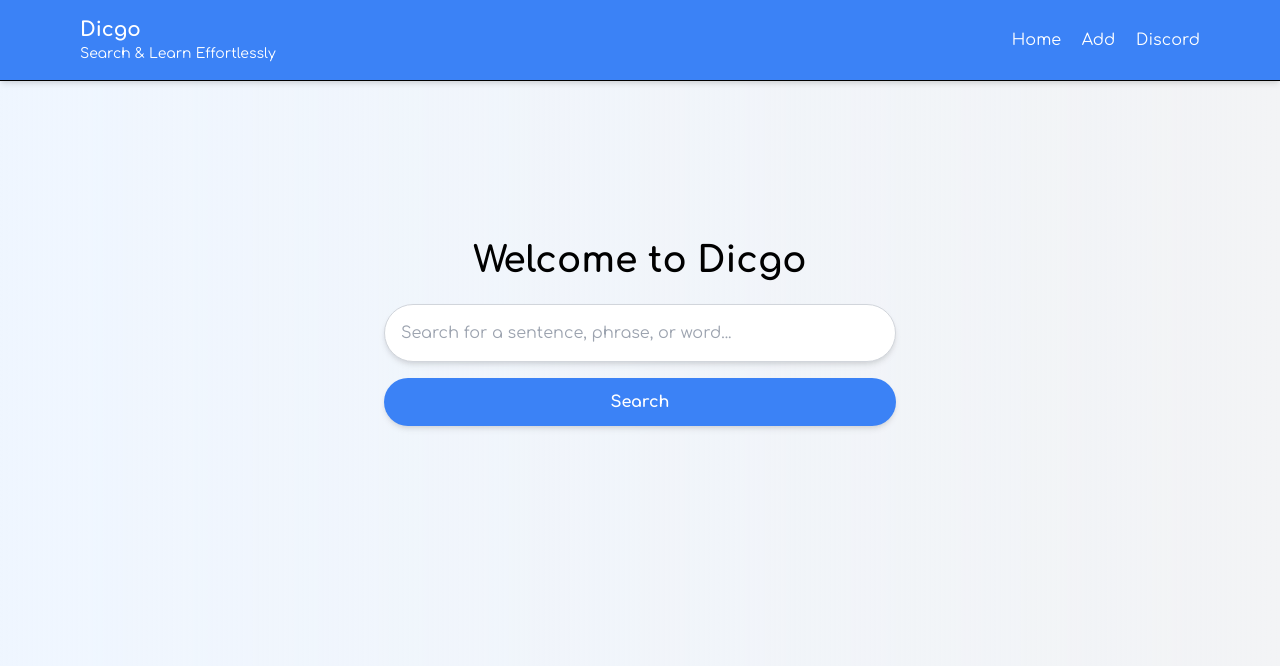
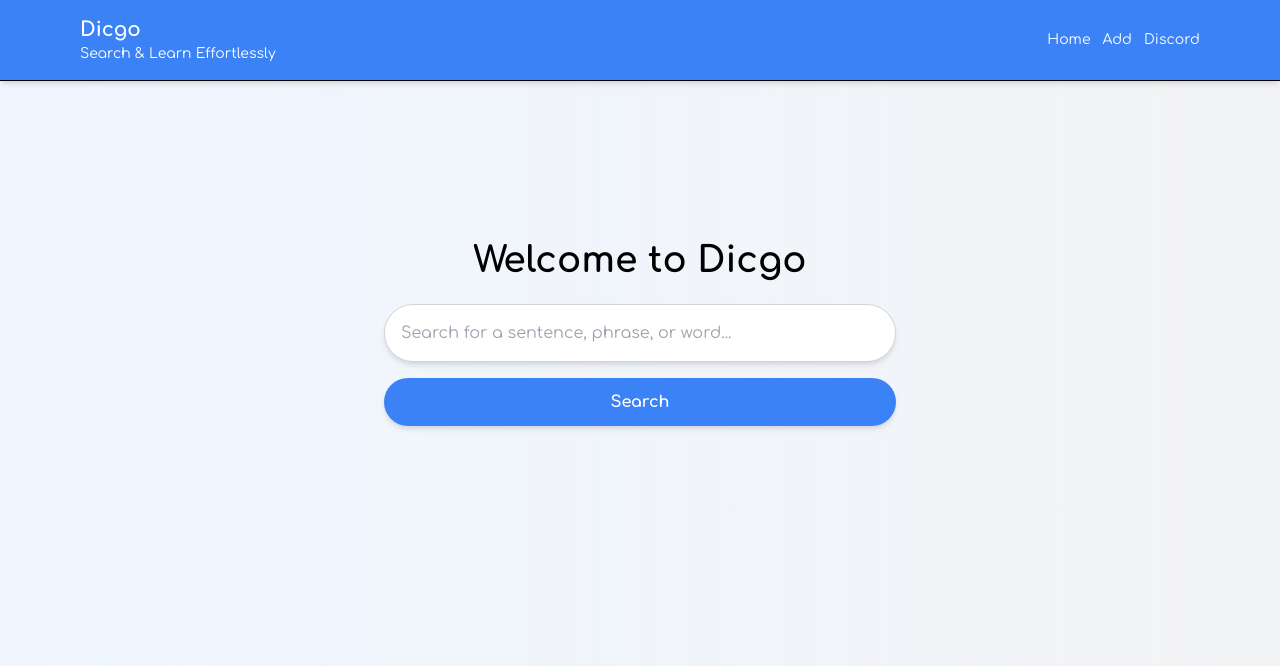
Before and after one commit to willi-felix/flora, a Flask app: page / in a window 1280 px wide. Shown: the top 666 px of the page. Run offline with Flask 3, Linux system fonts and the light colour scheme.

Commit message:
Update base.html

```diff
--- a/templates/base.html
+++ b/templates/base.html
@@ -20,7 +20,7 @@
                 <h1 class="text-xl font-bold">{{ site_name }}</h1>
                 <p class="text-sm">{{ slogan }}</p>
             </div>
-            <nav class="space-x-4">
+            <nav class="space-x-2 text-sm">
                 <a href="/" class="hover:underline">Home</a>
                 <a href="/add" class="hover:underline">Add</a>
                 <a href="/add" class="hover:underline">Discord</a>
```
